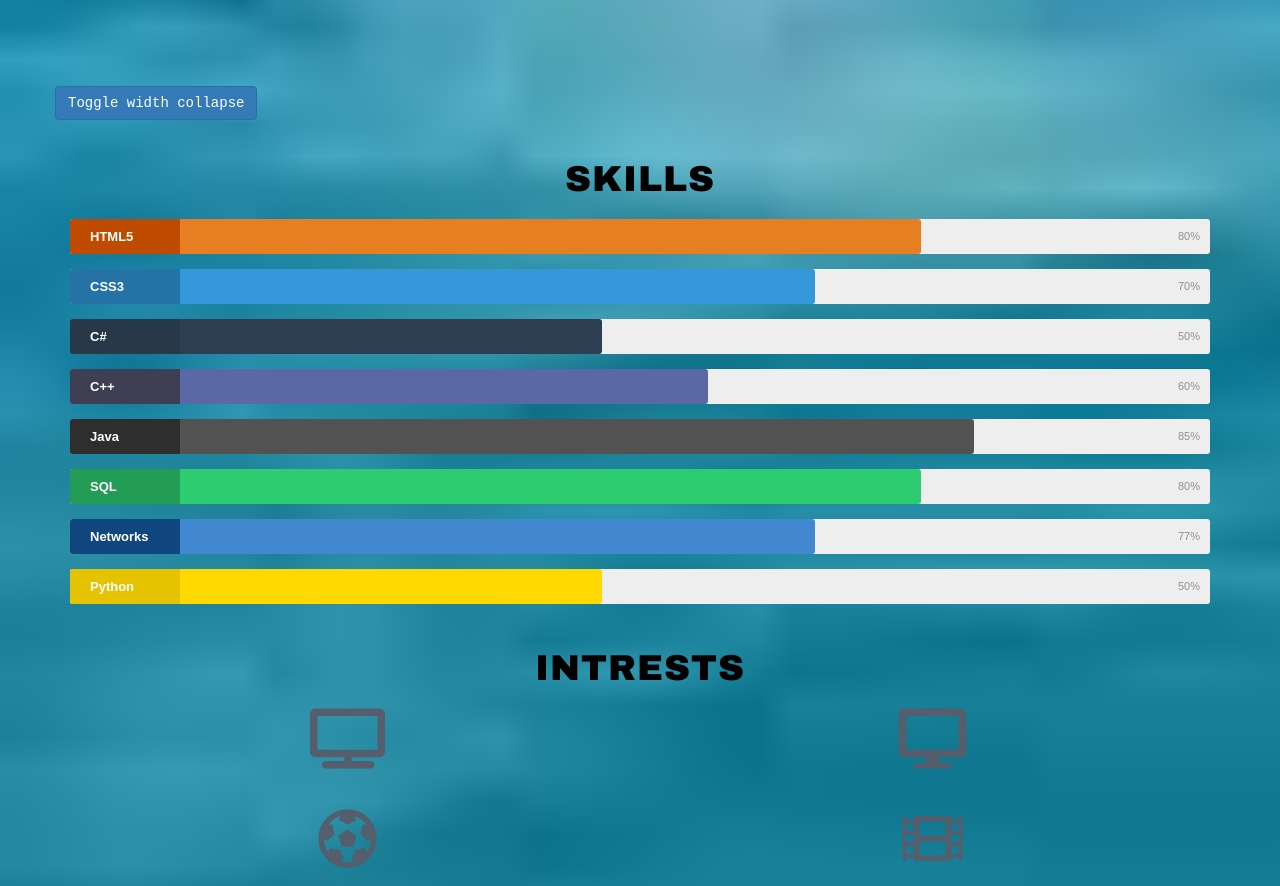
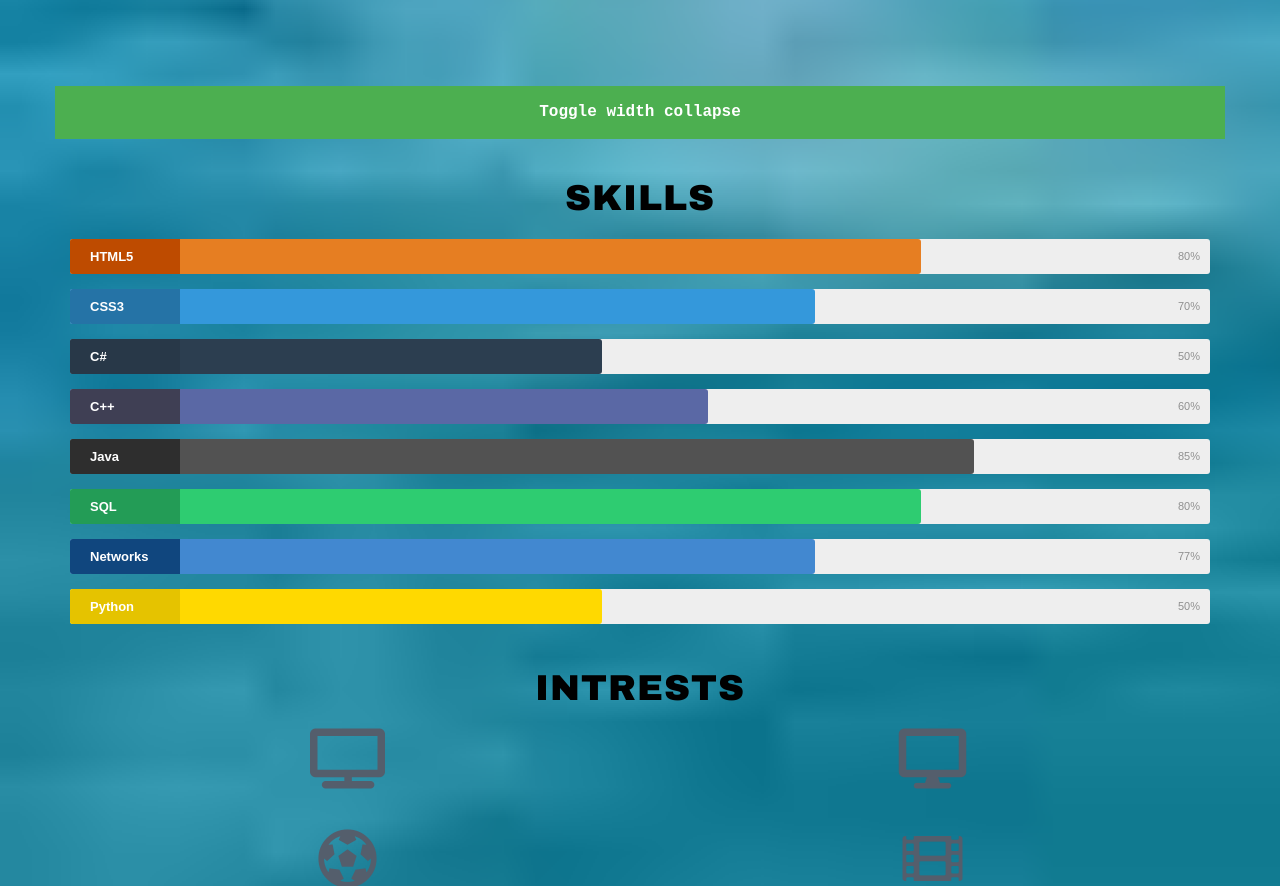
Before and after one commit to alexgrantjnr/alexgrantjnr.github.io, a plain HTML site: page index.html in a window 1280 px wide. Shown: the part 4739-5625 px from the top of the page. Drawn offline with nearby package versions, Linux system fonts and the light colour scheme.

Commit message:
Collapse test part 2.8

```diff
--- a/index.html
+++ b/index.html
@@ -722,7 +722,7 @@
 		<div class="row">
 
 	<p>
-	<button class="btn btn-primary" type="button" data-toggle="collapse" data-target="#collapseWidthExample" aria-expanded="false" aria-controls="collapseWidthExample">
+	<button class="WE-btn" type="button" data-toggle="collapse" data-target="#collapseWidthExample" aria-expanded="false" aria-controls="collapseWidthExample">
 	  Toggle width collapse
 	</button>
   </p>
```
